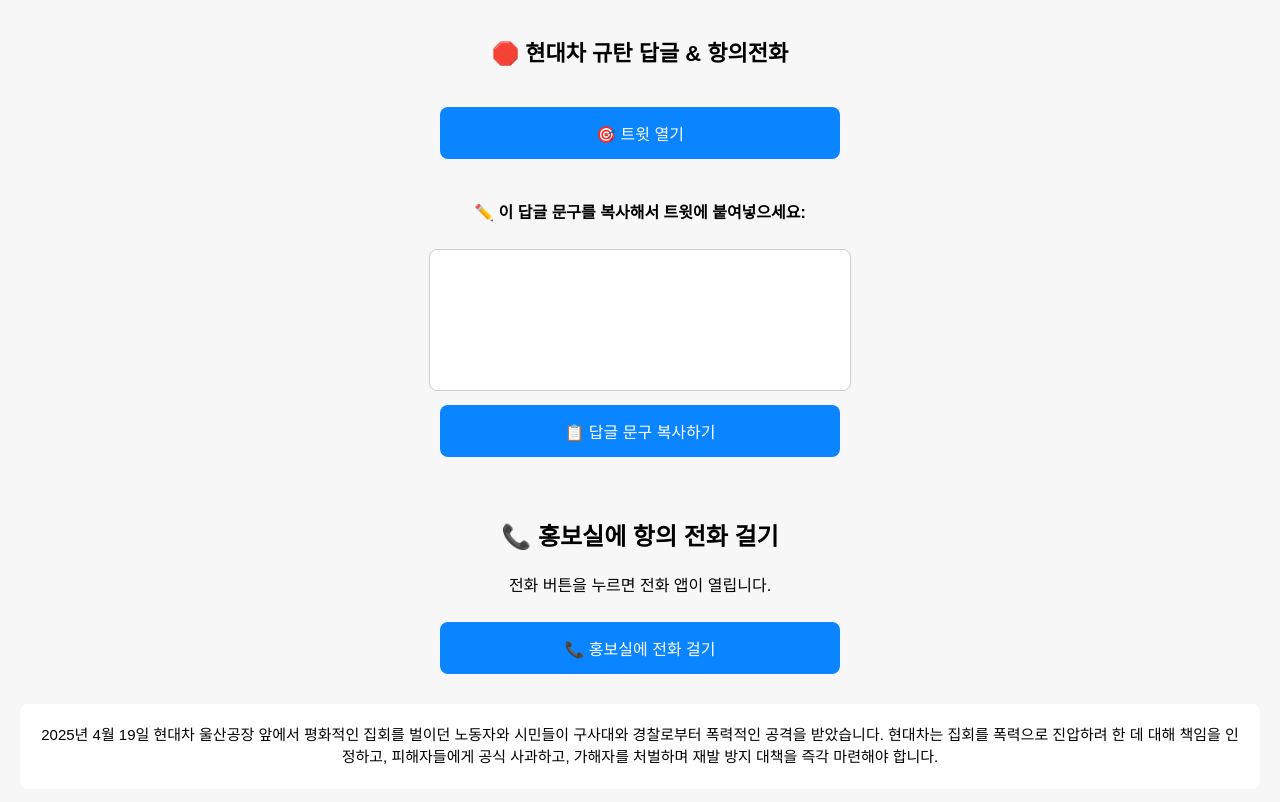
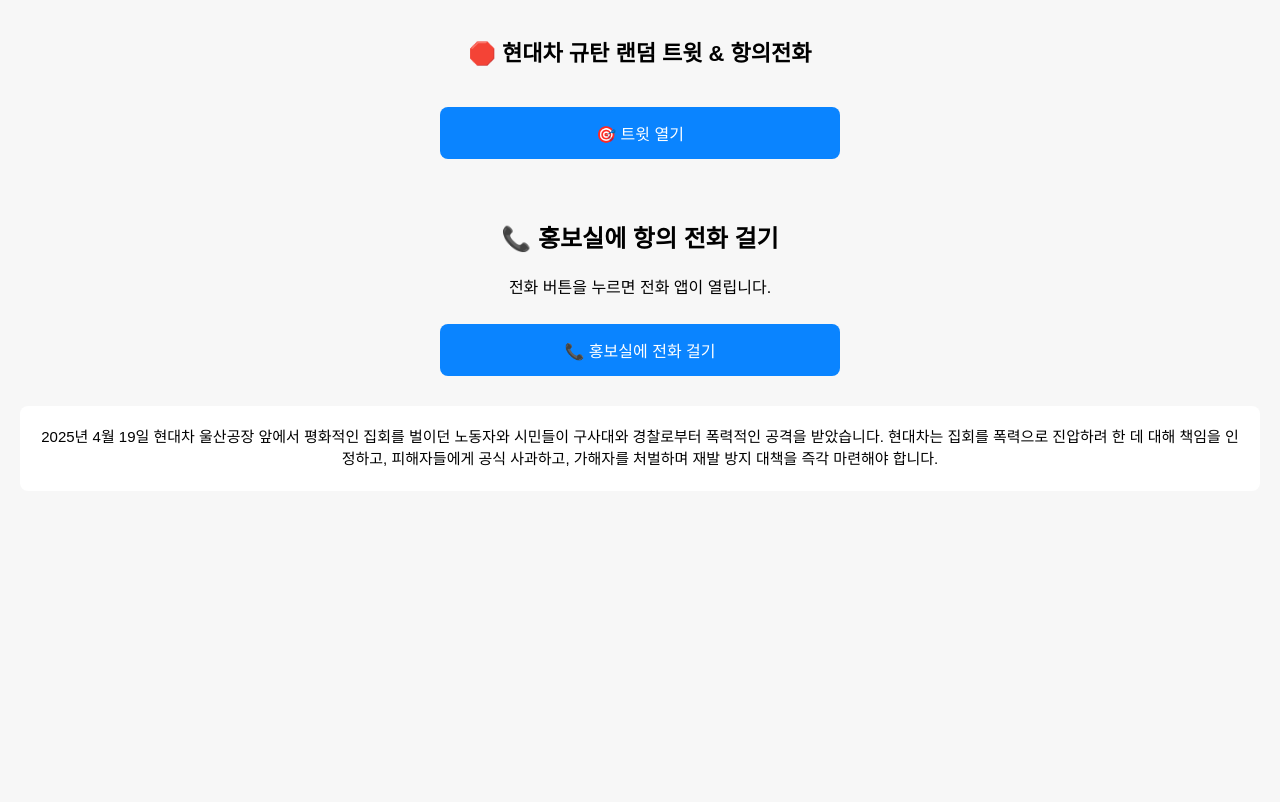
Before and after one commit to solidaritymap/isu-protest, a plain HTML site: page index.html in a window 1280 px wide. Drawn offline with Linux system fonts and the light colour scheme.

Commit message:
Update index.html

```diff
--- a/index.html
+++ b/index.html
@@ -3,7 +3,7 @@
 <head>
   <meta charset="UTF-8">
   <meta name="viewport" content="width=device-width, initial-scale=1.0">
-  <title>현대차 규탄 랜덤 답글 & 항의전화</title>
+  <title>현대차 규탄 랜덤 트윗 & 항의전화</title>
   <script>
     const tweets = [
       "https://x.com/hmg_talk/status/1913117041961422962?s=46",
@@ -14,12 +14,6 @@
       "https://x.com/hmg_talk/status/1912690775349203034?s=46"
     ];
 
-    const replyTexts = [
-      "2025년 4월 19일, 현대차 울산공장 앞에서 구사대와 경찰이 집회 참가자들을 폭력적으로 진압한 사건에 깊은 분노를 표합니다. 시민을 보호해야 할 경찰이 오히려 구사대와 함께 폭력을 행사한 것은 명백한 인권 침해입니다. 현대차는 즉각 사과하고 책임자를 처벌해야 합니다.",
-      "집회 현장에서 노동자들을 폭행한 현대차 구사대와 이를 방조한 경찰의 행위를 강력히 규탄합니다. 평화로운 시위를 폭력으로 짓밟은 것은 명백한 범죄입니다. 현대차는 사과하고 구사대 동원 책임자를 공개 처벌해야 하며, 경찰 역시 책임을 져야 합니다.",
-      "현대차 앞 집회에서 발생한 구사대·경찰 폭력 사건은 결코 묻혀서는 안 됩니다. 평화롭게 시위하던 시민을 집단폭행한 것은 노동자 탄압이며, 인권에 대한 중대한 침해입니다. 현대차는 사건을 은폐하지 말고 공식 사과와 재발방지 대책을 마련해야 합니다."
-    ];
-
     const protestTexts = [
       "2025년 4월 19일 현대차 울산공장 앞에서 평화적인 집회를 벌이던 노동자와 시민들이 구사대와 경찰로부터 폭력적인 공격을 받았습니다. 현대차는 집회를 폭력으로 진압하려 한 데 대해 책임을 인정하고, 피해자들에게 공식 사과하고, 가해자를 처벌하며 재발 방지 대책을 즉각 마련해야 합니다.",
       "현대차 울산공장 앞에서 발생한 구사대와 경찰의 집단 폭력은 절대 용납될 수 없습니다. 노동자의 권리와 시민의 자유를 짓밟은 현대차는 공식 사과하고, 폭력 행위에 대해 책임자를 엄중히 처벌해야 합니다. 재발 방지를 위한 구체적 조치도 즉각 시행해야 합니다.",
@@ -28,20 +22,7 @@
 
     function openRandomTweet() {
       const randomTweet = tweets[Math.floor(Math.random() * tweets.length)];
-      const randomReply = replyTexts[Math.floor(Math.random() * replyTexts.length)];
-
-      // 답글 문구 먼저 표시
-      document.getElementById('replyText').value = randomReply;
-
-      // 그 다음 트윗 새 창 열기
       window.open(randomTweet, '_blank');
-    }
-
-    function copyReplyText() {
-      const replyBox = document.getElementById('replyText');
-      replyBox.select();
-      document.execCommand('copy');
-      alert('✏️ 답글 문구가 복사되었습니다!');
     }
 
     function setRandomProtestText() {
@@ -80,17 +61,6 @@
     button:hover {
       background-color: #0066cc;
     }
-    textarea {
-      width: 90%;
-      max-width: 400px;
-      height: 120px;
-      font-size: 16px;
-      margin-top: 10px;
-      padding: 10px;
-      border-radius: 8px;
-      border: 1px solid #ccc;
-      resize: none;
-    }
     .section {
       margin-top: 50px;
     }
@@ -108,15 +78,9 @@
   </style>
 </head>
 <body>
-  <h1>🛑 현대차 규탄 답글 & 항의전화</h1>
+  <h1>🛑 현대차 규탄 랜덤 트윗 & 항의전화</h1>
 
   <button onclick="openRandomTweet()">🎯 트윗 열기</button>
-
-  <div style="margin-top: 30px;">
-    <p>✏️ <strong>이 답글 문구를 복사해서 트윗에 붙여넣으세요:</strong></p>
-    <textarea id="replyText" readonly></textarea><br>
-    <button onclick="copyReplyText()">📋 답글 문구 복사하기</button>
-  </div>
 
   <div class="section">
     <h2>📞 홍보실에 항의 전화 걸기</h2>
@@ -124,7 +88,7 @@
     <a href="tel:+82806006000">
       <button>📞 홍보실에 전화 걸기</button>
     </a>
-    <div class="protest-box" id="protestContent"></div> <!-- 버튼 밑으로 옮김 -->
+    <div class="protest-box" id="protestContent"></div>
   </div>
 </body>
 </html>
```
